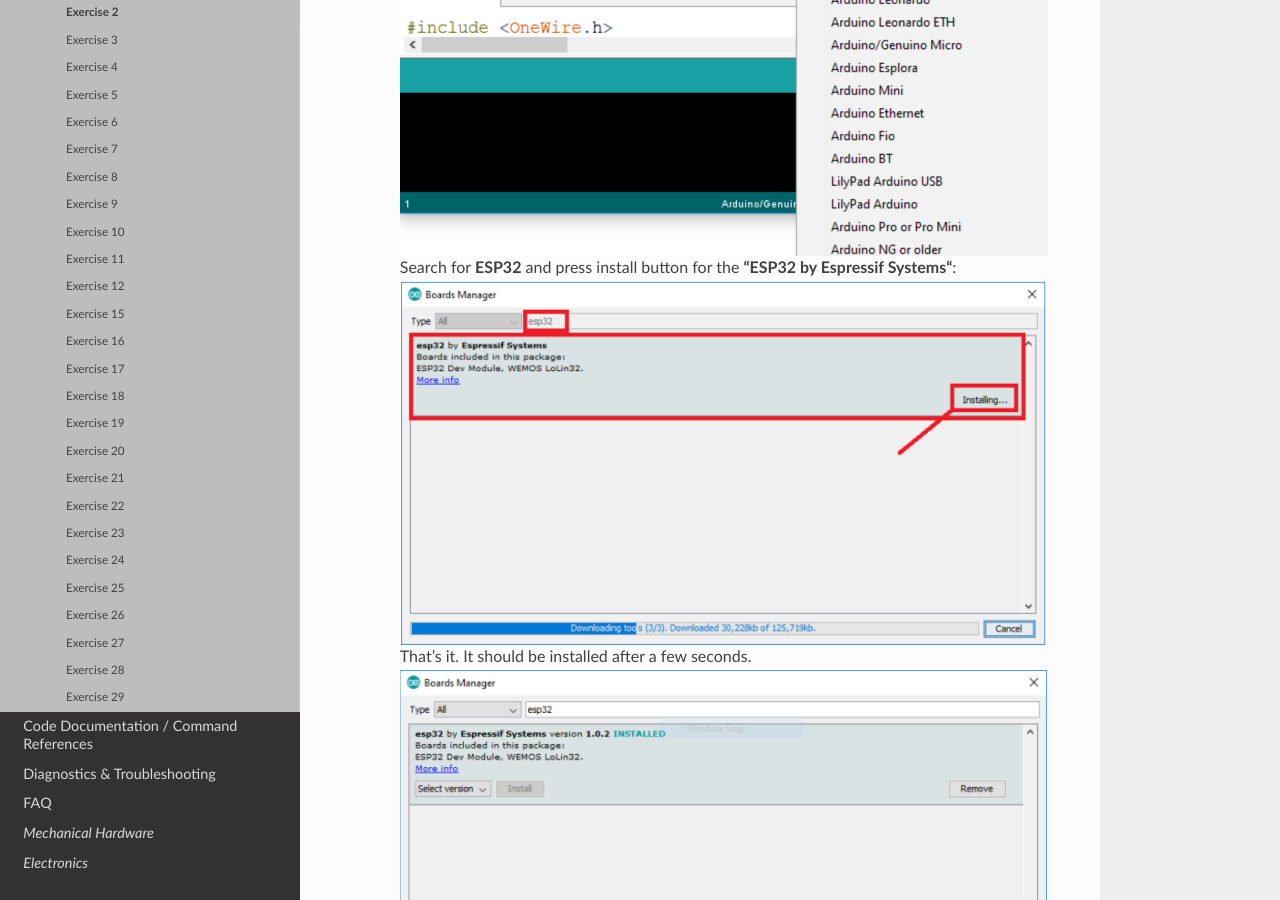
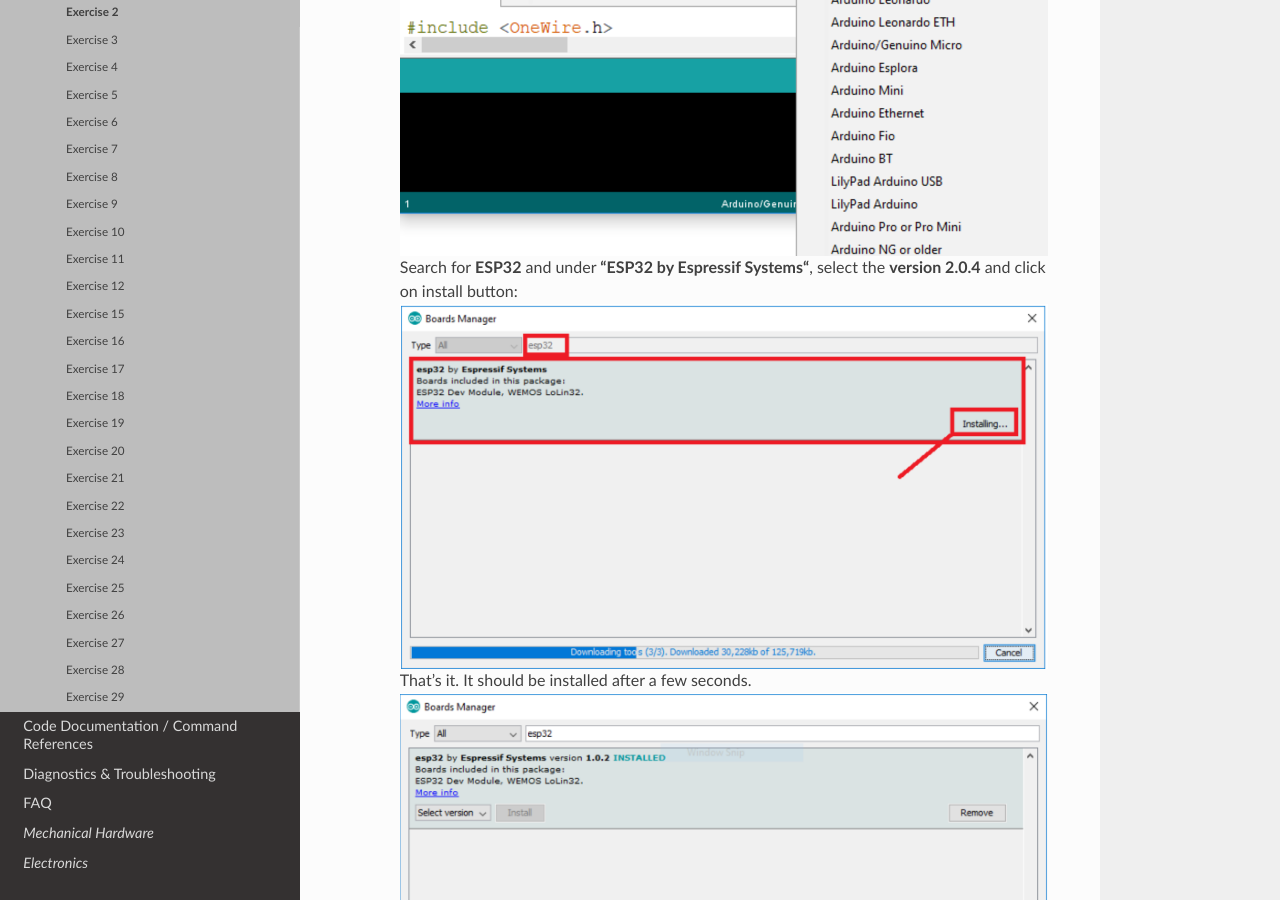
Before and after one commit to WefaaRobotics/Smorphi_Documentation, a Sphinx documentation site: the page built from source/docs/exercises/exercise_2/exercise_2.rst, in a window 1280 px wide and 900 px high, scrolled down 3282 px. Built offline with Sphinx 7.4.7 and the Read the Docs theme 3.1.0, drawn with Linux system fonts in a browser that asks for light colours.

Commit message:
Ex2_Updt

```diff
--- a/source/docs/exercises/exercise_2/exercise_2.rst
+++ b/source/docs/exercises/exercise_2/exercise_2.rst
@@ -33,7 +33,7 @@
                         |    ``https://raw.githubusercontent.com/espressif/arduino-esp32/gh-pages/package_esp32_index.json``
                         |    Then, click the “OK” button: |C|
                         |    Open the Boards Manager. Go to \ **Tools > Board > Boards Manager…**\ |D|
-                        |    Search for **ESP32** and press install button for the **“ESP32 by Espressif Systems“**: |E|
+                        |    Search for **ESP32** and under **“ESP32 by Espressif Systems“**, select the **version 2.0.4** and click on install button: |E|
                         |    That’s it. It should be installed after a few seconds. |F|
 #. [Download the Smorphi libraries]
                         |    Proceed to download the appropriate version of our user code library as shown in the table below via the download zip button. It can be found in the drop down after clicking on the green Code button.
```
